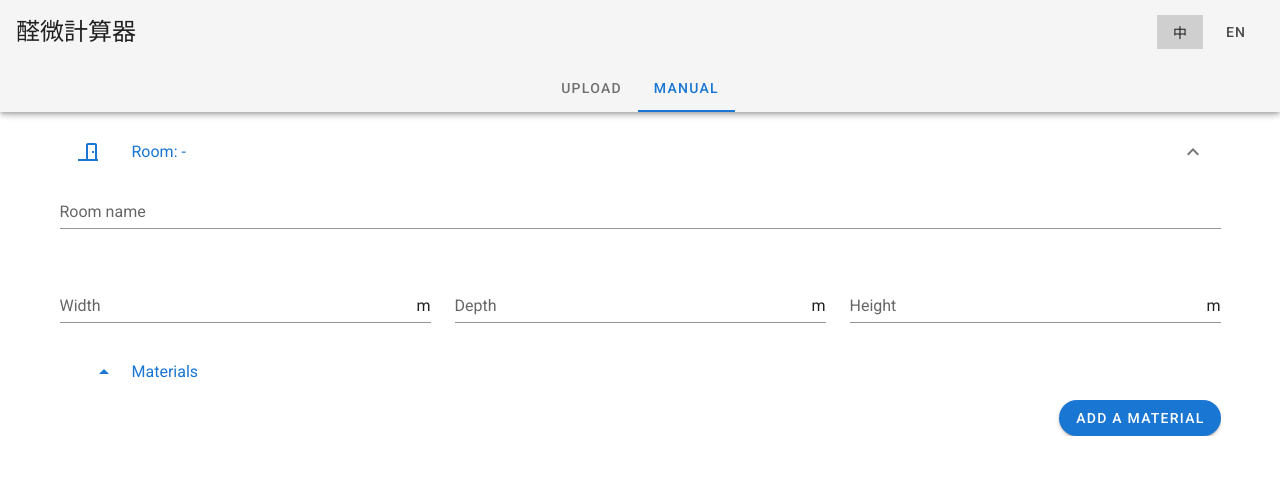
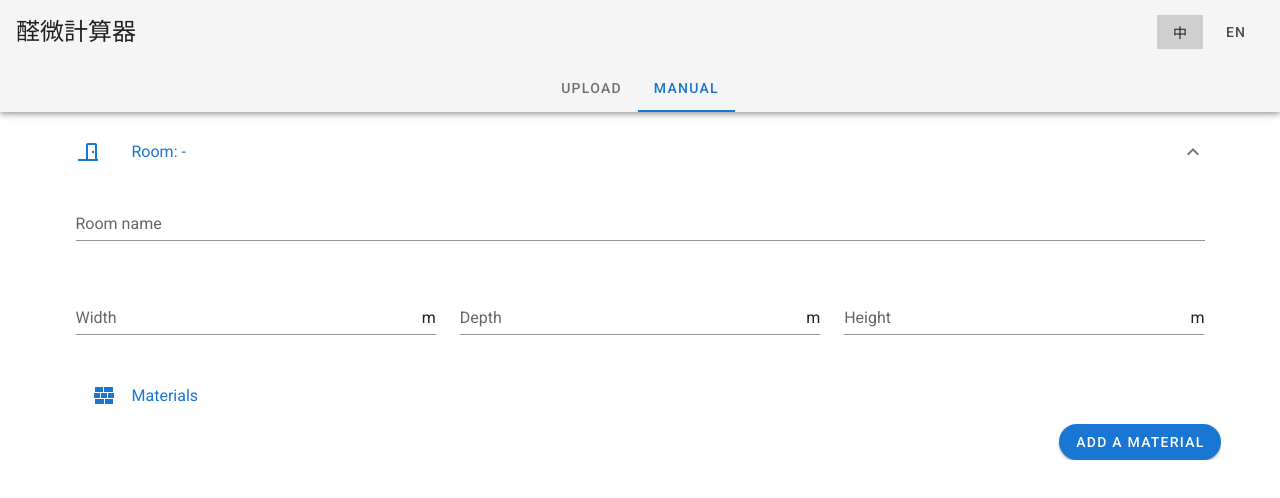
Before and after one commit to Roytangrb/rcho, a Vue app: page / in a window 1280 px wide. Both pictures are taken after a click on the tab "MANUAL". Shown: the top 498 px of the page. Built offline with nearby package versions, Linux system fonts and the light colour scheme.

Commit message:
follow v-list-item in v-list-group pattern

```diff
--- a/src/components/ManualForm.vue
+++ b/src/components/ManualForm.vue
@@ -8,6 +8,8 @@
         <v-list-item-title>Room: {{ room_name || ' - ' }}</v-list-item-title>
       </template>
 
+      <v-list-item>
+        <v-list-item-content>
           <v-form ref="room-form" v-model="room_valid">
             <v-row>
               <v-col>
@@ -64,11 +66,13 @@
             </v-row>
           </v-form>
 
-      <h2 v-if="room_valid">體積 : 使用面積 ({{ format(width * depth) }} m²) x 層高 ({{ format(height) }} m) = ({{ format(width * depth * height) }} m³)</h2>
+          <h3 v-if="room_valid">體積 : 使用面積 ({{ format(width * depth) }} m²) x 層高 ({{ format(height) }} m) = ({{ format(width * depth * height) }} m³)</h3>
+        </v-list-item-content>
+      </v-list-item>
 
       <v-list-group
-        sub-group no-action
-        :append-icon="icons.wall"
+        sub-group
+        :prepend-icon="icons.wall"
         value="false"
       >
         <template v-slot:activator>
```
Lines whose indentation alone changed are shown as unchanged.
